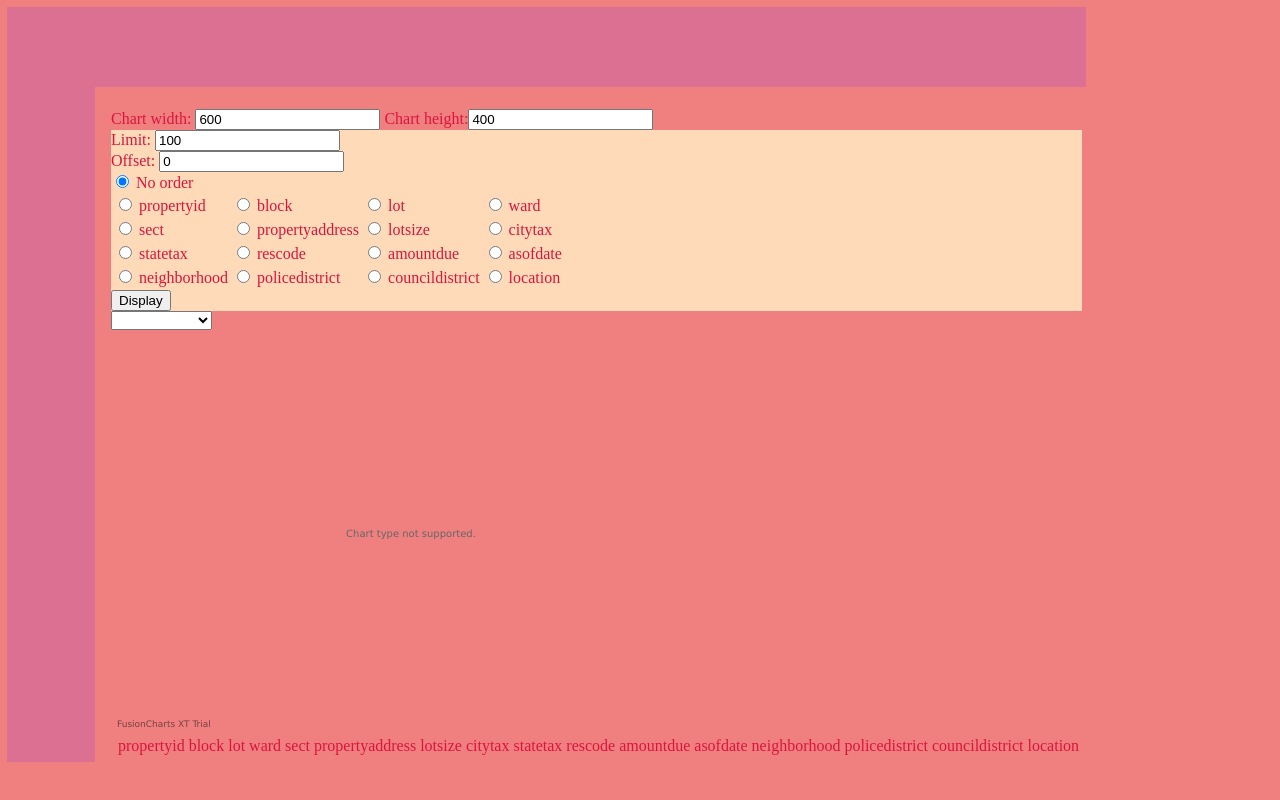
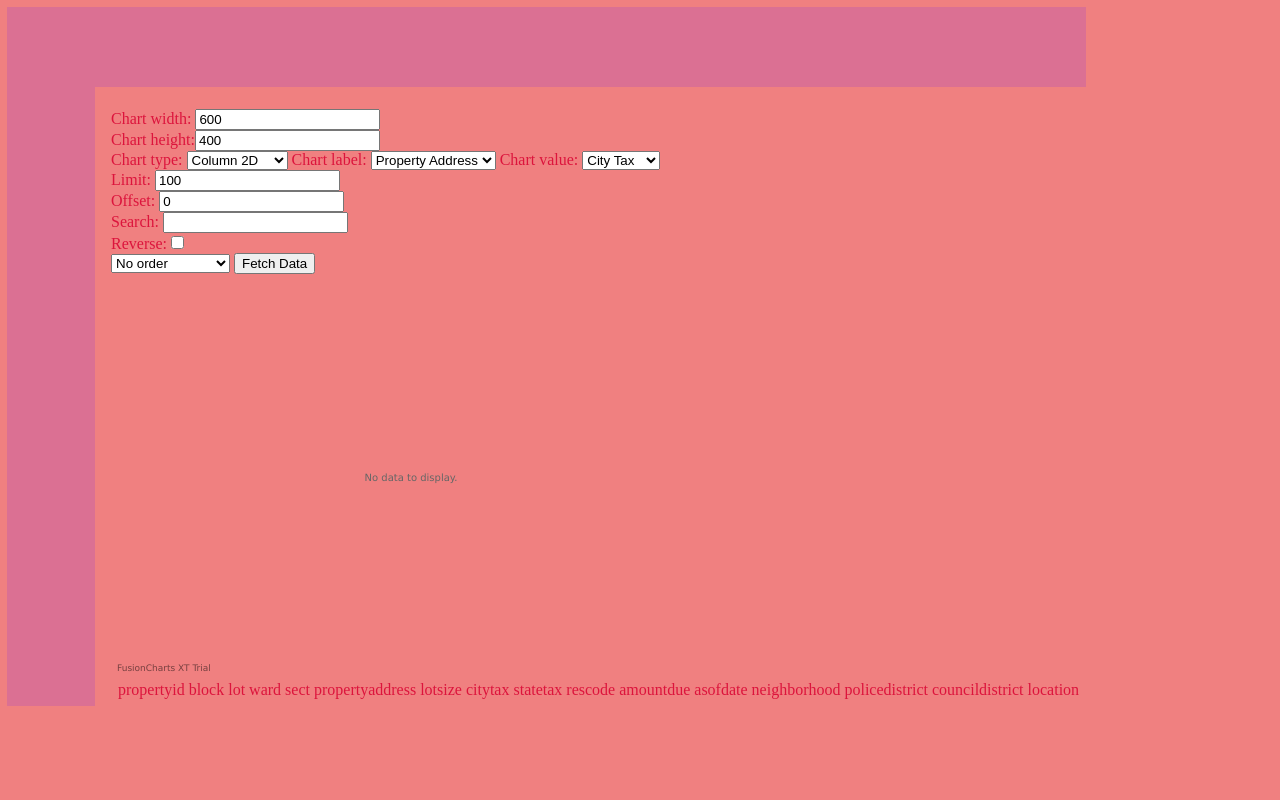
Before and after one commit to MrM12LRV/paintata, a plain HTML site: page index.html in a window 1280 px wide. Drawn offline with nearby package versions, Linux system fonts and the light colour scheme.

Commit message:
Added dynamic relabeling of the chart.

```diff
--- a/index.html
+++ b/index.html
@@ -45,53 +45,57 @@
             <td> <!-- for margin padding -->
             </td>
             <td>
-                Chart width: <input type="text" ng-model="chartwidth">
-                Chart height:<input type="text" ng-model="chartheight">
-                <br/>
-                <div class="user-input" >
-                    Limit: <input type="text" ng-model="limit">     <br/>
-                    Offset: <input type="text" ng-model="offset">   <br/>
-                    <input type="radio" name="order" ng-model="order" value="" checked> No order <br/>
-                    <table>
-                        <tr>
-                            <td> <input type="radio" name="order" ng-model="order" value="propertyid"> propertyid </td>
-                            <td> <input type="radio" name="order" ng-model="order" value="block"> block </td>
-                            <td> <input type="radio" name="order" ng-model="order" value="lot"> lot </td>
-                            <td> <input type="radio" name="order" ng-model="order" value="ward"> ward </td>
-                        </tr>
-                        <tr>
-                            <td> <input type="radio" name="order" ng-model="order" value="sect"> sect </td>
-                            <td> <input type="radio" name="order" ng-model="order" value="propertyaddress"> propertyaddress </td>
-                            <td> <input type="radio" name="order" ng-model="order" value="lotsize"> lotsize </td>
-                            <td> <input type="radio" name="order" ng-model="order" value="citytax"> citytax </td>
-                        </tr>
-                        <tr>
-                            <td> <input type="radio" name="order" ng-model="order" value="statetax"> statetax </td>
-                            <td> <input type="radio" name="order" ng-model="order" value="rescode"> rescode </td>
-                            <td> <input type="radio" name="order" ng-model="order" value="amountdue"> amountdue </td>
-                            <td> <input type="radio" name="order" ng-model="order" value="asofdate"> asofdate </td>
-                        </tr>
-                        <tr>
-                            <td> <input type="radio" name="order" ng-model="order" value="neighborhood"> neighborhood </td>
-                            <td> <input type="radio" name="order" ng-model="order" value="policedistrict"> policedistrict </td>
-                            <td> <input type="radio" name="order" ng-model="order" value="councildistrict"> councildistrict </td>
-                            <td> <input type="radio" name="order" ng-model="order" value="location"> location </td>
-                        </tr>
-                    </table>
-                    <button ng-click="getData()"> Display </button> <br/>
-                </div>
-
+                Chart width: <input type="text" ng-model="chartwidth">  <br/>
+                Chart height:<input type="text" ng-model="chartheight"> <br/>
+                Chart type:
                 <select name="chartTypeSelect" ng-model="charttype">
                     <option value="column2d" selected> Column 2D </option>
-                    <option value="bar2d" selected> Bar 2D </option>
+                    <option value="bar2d"> Bar 2D </option>
                     <option value="pie2d"> Pie 2D </option>
                     <option value="doughnut2d"> Doughnut 2D </option>
-                    <option value="column3d" selected> Column 3D </option>
-                    <option value="bar3d" selected> Bar 3D </option>
+                    <option value="column3d"> Column 3D </option>
+                    <option value="bar3d"> Bar 3D </option>
                     <option value="pie3d"> Pie 3D </option>
                     <option value="doughnut3d"> Doughnut 3D </option>
                 </select>
-
+                Chart label:
+                <select name="chartLabelSelect" ng-model="chartlabel" ng-change="relabel()">
+                    <option value="propertyaddress" selected> Property Address </option>
+                    <option value="propertyid"> Property ID </option>
+                </select>
+                Chart value:
+                <select name="chartValueSelect" ng-model="chartvalue" ng-change="relabel()">
+                    <option value="citytax" selected> City Tax </option>
+                    <option value="statetax"> State Tax </option>
+                    <option value="lotsize"> Lot Size </option>
+                </select>
+                <br/>
+                Limit: <input type="text" ng-model="limit">     <br/>
+                Offset: <input type="text" ng-model="offset">   <br/>
+                Search: <input type="text" ng-model="where">    <br/>
+                Reverse:<input type="checkbox" ng-model="reverse"
+                               ng-true-value="'DESC'"
+                               ng-false-value="'ASC'"> <br/>
+                <select name="orderSelect" ng-model="order">
+                    <option value="" selected> No order </option>
+                    <option value="propertyid"> propertyid </option>
+                    <option value="block"> block </option>
+                    <option value="lot"> lot </option>
+                    <option value="ward"> ward </option>
+                    <option value="sect"> sect </option>
+                    <option value="propertyaddress"> propertyaddress </option>
+                    <option value="lotsize"> lotsize </option>
+                    <option value="citytax"> citytax </option>
+                    <option value="statetax"> statetax </option>
+                    <option value="rescode"> rescode </option>
+                    <option value="amountdue"> amountdue </option>
+                    <option value="asofdate"> asofdate </option>
+                    <option value="neighborhood"> neighborhood </option>
+                    <option value="policedistrict"> policedistrict </option>
+                    <option value="councildistrict"> councildistrict </option>
+                    <option value="location"> location </option>
+                </select>
+                <button ng-click="getData()"> Fetch Data </button> <br/>
             </td>
         </tr>
         <tr>
--- a/manage_data.js
+++ b/manage_data.js
@@ -2,6 +2,7 @@ angular.module('application', ["ng-fusioncharts"])
 .controller('controller',
 function($scope, $http) {
 
+    // Fusionchart properties
     $scope.myDataSource = {
             chart: {
                 caption: "Baltimore Tax Data",
@@ -19,59 +20,69 @@ function($scope, $http) {
         $scope.limit = 100;
         $scope.offset = 0;
         $scope.order = "";
+        $scope.where = "";
+        $scope.reverse = "";
 
         // Fusionchart width and height
         $scope.chartwidth = 600;
         $scope.chartheight = 400;
+        $scope.charttype = "column2d";
+        $scope.chartlabel = "propertyaddress";
+        $scope.chartvalue = "citytax";
+    }
+
+    // Assigns labels and values to objects on chart
+    $scope.relabel = function() {
+        var chartdata = [];
+        var to_label;
+        var to_value;
+        for (var i in $scope.data) {
+            record = $scope.data[i];
+            switch ($scope.chartlabel) {
+                case "propertyaddress":
+                    to_label = record.propertyaddress; break;
+                case "propertyid":
+                    to_label = record.propertyid; break;
+                default:
+                    to_label = record.propertyaddress; break;
+            }
+            switch ($scope.chartvalue) {
+                case "citytax":  to_value = record.citytax; break;
+                case "statetax": to_value = record.statetax; break;
+                case "lotsize":  to_value = record.lotsize; break;
+                default: to_value = record.citytax; break;
+            }
+            if (to_value != null)
+                chartdata.push({ label: to_label, value: to_value });
+        }
+        $scope.myDataSource.data = chartdata
     }
 
     $scope.getData = function() {
         // get API endpoint data in JSON format via http with params:
         //   limit: number of items to show AND
         //   offset: starting point at which to display items
+        var where_clause;
+        if ($scope.order != null && $scope.order != "") {
+            where_clause = $scope.order + " IS NOT NULL ";
+            if ($scope.where != null & $scope.where != "")
+                where_clause += " AND " + $scope.where;
+        }
+        else
+            where_clause = $scope.where;
+
         $http.get(
             "https://data.baltimorecity.gov/resource/6act-qzuy.json?" +
             "$$app_token=e84J9MwiPjWzzSDSHDTz9po1x" +
             "&$limit="  + $scope.limit +
             "&$offset=" + $scope.offset +
-            "&$order=" + $scope.order)
+            "&$order=" + $scope.order + " " + $scope.reverse +
+            "&$where=" + where_clause)
         .then(function(response) {
-            /*
-            for (x in response.data) {
-                console.log("before" + typeof x.citytax)
-                x.citytax = parseFloat(x.citytax)
-                console.log("after" + typeof x.citytax)
-                console.log("~~~~~")
-            }
-            */
-
             $scope.data = response.data;
-
-            chartdata = []
-            for (var x in response.data) {
-                if (response.data[x].citytax != null) {
-                    chartdata.push(
-                        {
-                            label: response.data[x].propertyaddress,
-                            value: response.data[x].citytax
-                        }
-                    );
-                }
-            }
-            $scope.myDataSource.data = chartdata
+            $scope.relabel();
         });
 
-        /*
-        console.log("scope.data" + $scope.data);
-        var i = 0;
-        for (x in $scope.data) {
-            console.log(i);
-            console.log(x.constructor.name);
-            console.log(x.name);
-            console.log("~~~");
-
-            i++;
-        } */
     }
 
 });
```
Lines whose indentation alone changed are shown as unchanged.
